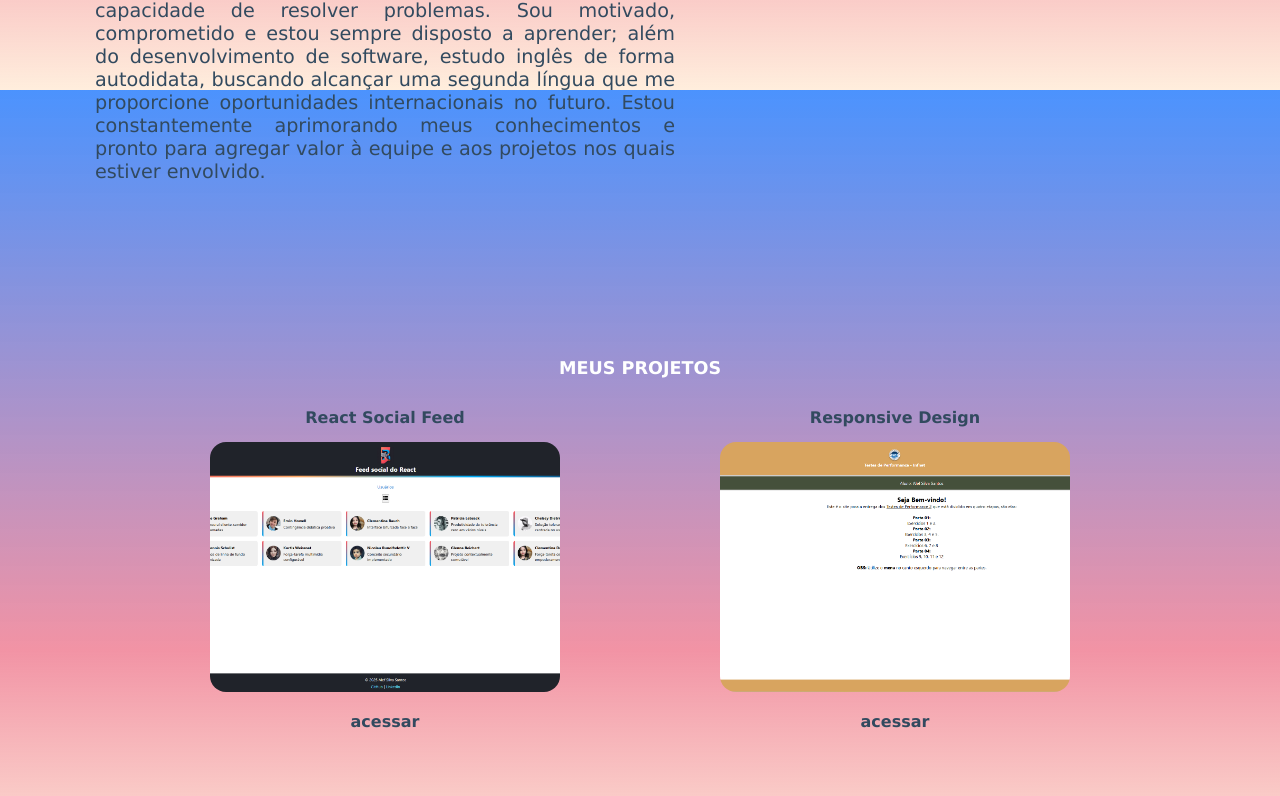
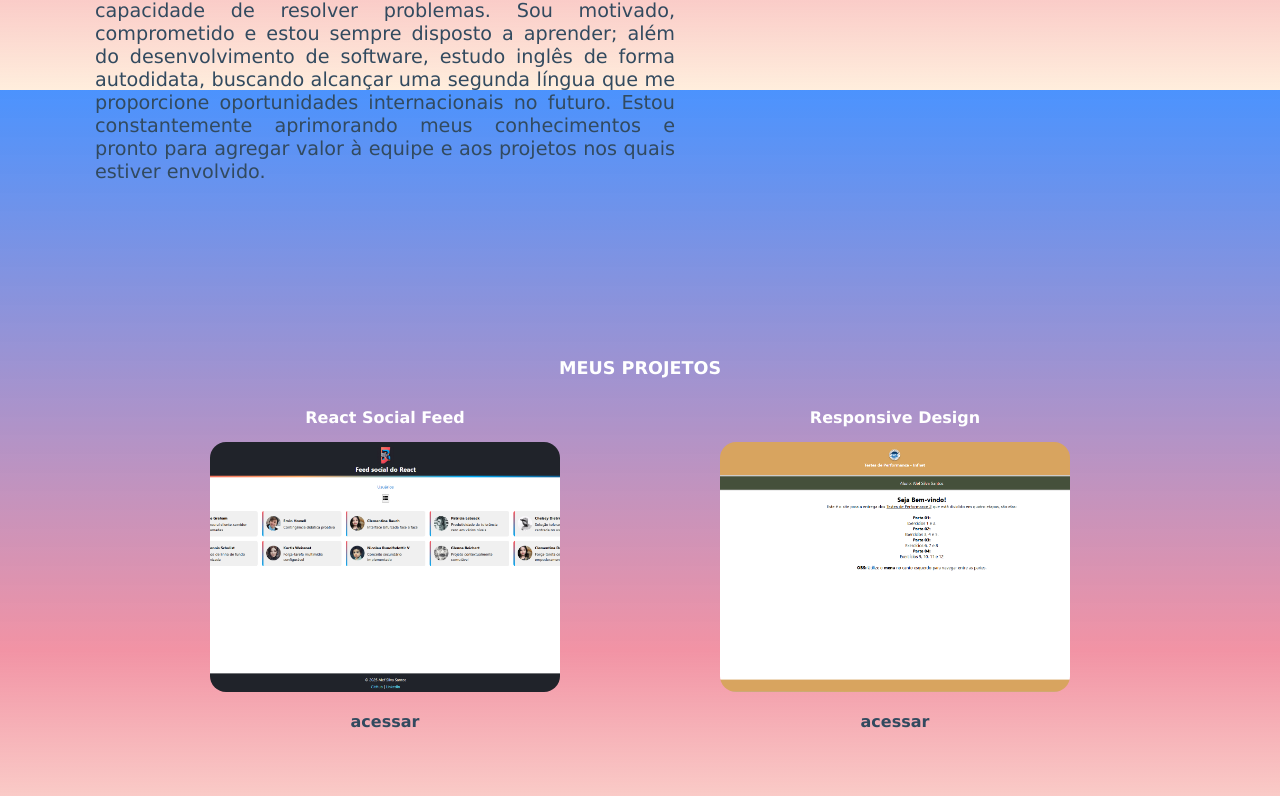
Before and after one commit to AlefSillva/mobile-first-portfolio, a React (Vite) app: page / in a window 1280 px wide. Shown: the part 710-1506 px from the top of the page. Built offline with nearby package versions, Linux system fonts and the light colour scheme.

Commit message:
fix: correct class name for ProjectCard_title and remove empty Testimonial_text style

```diff
--- a/src/components/projectCard/ProjectCard.module.css
+++ b/src/components/projectCard/ProjectCard.module.css
@@ -70,7 +70,7 @@
         width: 350px;
     }
 
-    .ProjecCard_title {
+    .ProjectCard_title {
         font-size: 1rem;
         color: var(--titles-and-texts-color);
     }
--- a/src/components/testimonial/Testimonial.module.css
+++ b/src/components/testimonial/Testimonial.module.css
@@ -86,6 +86,4 @@
         max-width: 700px;
     }
 
-    .Testimonial_text {
-    }
 }
```
